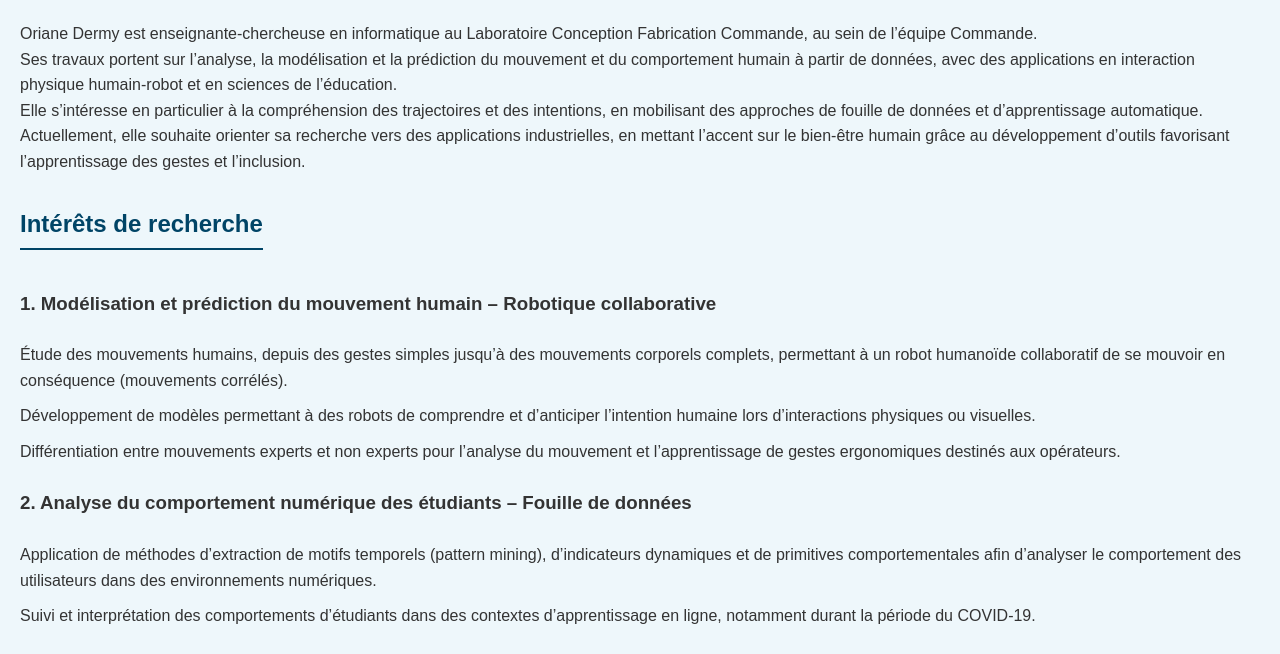
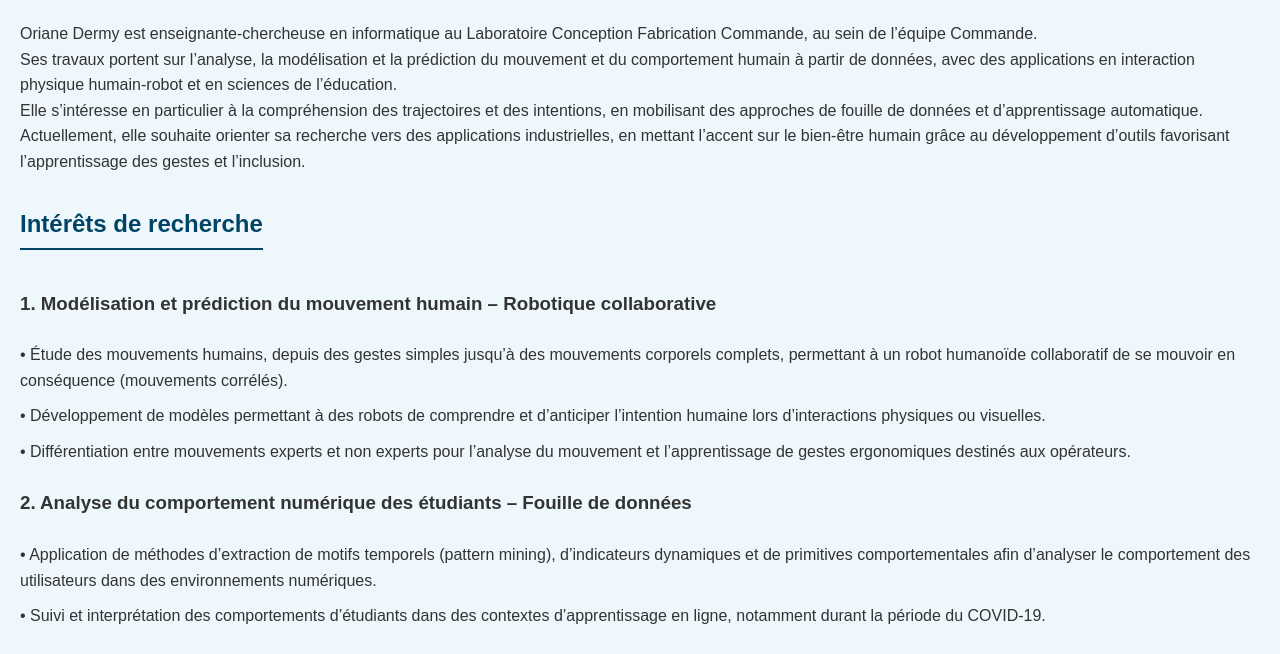
Before and after one commit to DermyO/mon-site-web, a plain HTML site: page index.html in a window 1280 px wide. Shown: the part 426-1080 px from the top of the page. Drawn offline with Linux system fonts and the light colour scheme.

Commit message:
modify: index: bullet point

```diff
--- a/index.html
+++ b/index.html
@@ -41,15 +41,15 @@ fetch("header.html")
 
 <h3>1. Modélisation et prédiction du mouvement humain – Robotique collaborative</h3>
 <ul>
-  <li>Étude des mouvements humains, depuis des gestes simples jusqu’à des mouvements corporels complets, permettant à un robot humanoïde collaboratif de se mouvoir en conséquence (mouvements corrélés).</li>
-  <li>Développement de modèles permettant à des robots de comprendre et d’anticiper l’intention humaine lors d’interactions physiques ou visuelles.</li>
-  <li>Différentiation entre mouvements experts et non experts pour l’analyse du mouvement et l’apprentissage de gestes ergonomiques destinés aux opérateurs.</li>
+  <li>• Étude des mouvements humains, depuis des gestes simples jusqu’à des mouvements corporels complets, permettant à un robot humanoïde collaboratif de se mouvoir en conséquence (mouvements corrélés).</li>
+  <li>• Développement de modèles permettant à des robots de comprendre et d’anticiper l’intention humaine lors d’interactions physiques ou visuelles.</li>
+  <li>• Différentiation entre mouvements experts et non experts pour l’analyse du mouvement et l’apprentissage de gestes ergonomiques destinés aux opérateurs.</li>
 </ul>
 
 <h3>2. Analyse du comportement numérique des étudiants – Fouille de données</h3>
 <ul>
-  <li>Application de méthodes d’extraction de motifs temporels (pattern mining), d’indicateurs dynamiques et de primitives comportementales afin d’analyser le comportement des utilisateurs dans des environnements numériques.</li>
-  <li>Suivi et interprétation des comportements d’étudiants dans des contextes d’apprentissage en ligne, notamment durant la période du COVID-19.</li>
+  <li>• Application de méthodes d’extraction de motifs temporels (pattern mining), d’indicateurs dynamiques et de primitives comportementales afin d’analyser le comportement des utilisateurs dans des environnements numériques.</li>
+  <li>• Suivi et interprétation des comportements d’étudiants dans des contextes d’apprentissage en ligne, notamment durant la période du COVID-19.</li>
 </ul>
 
 
```
